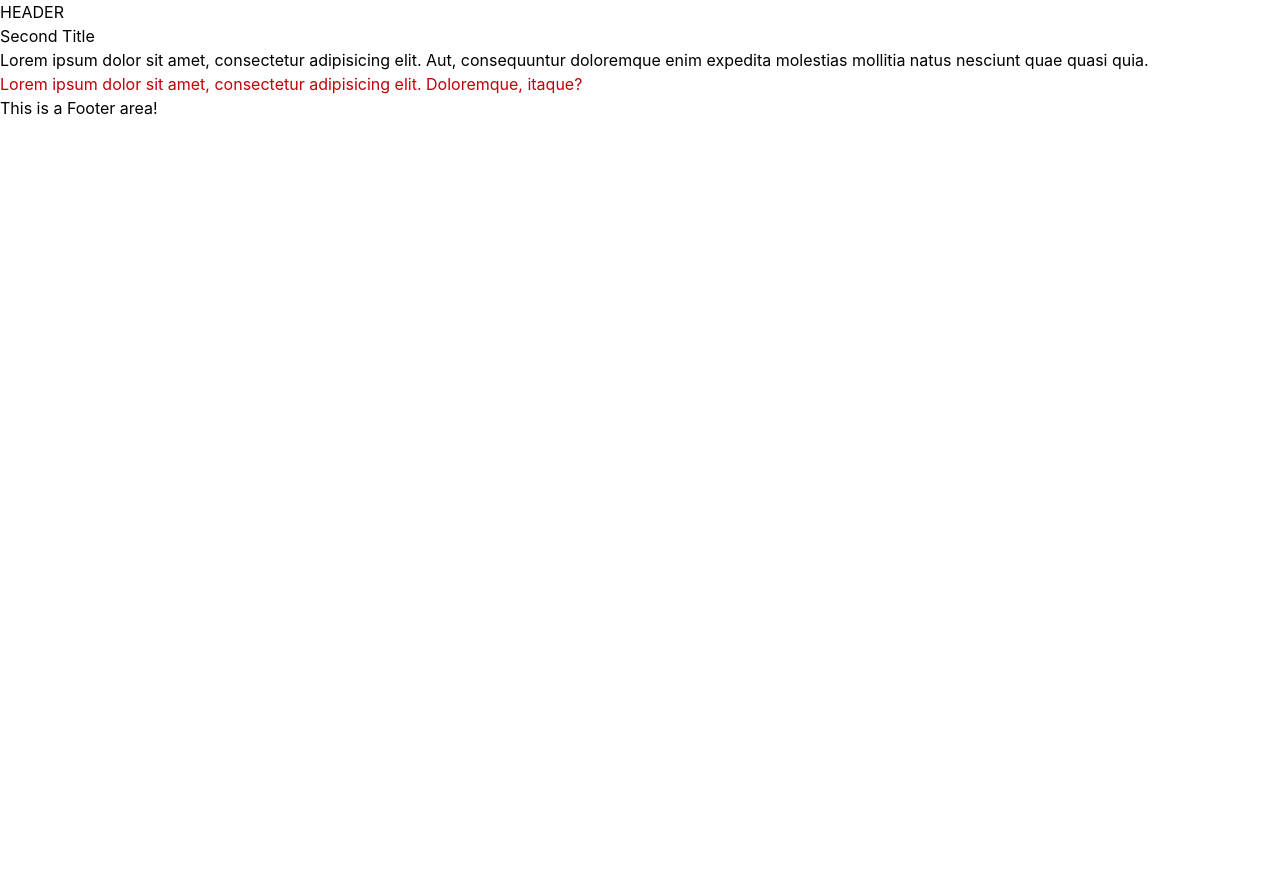
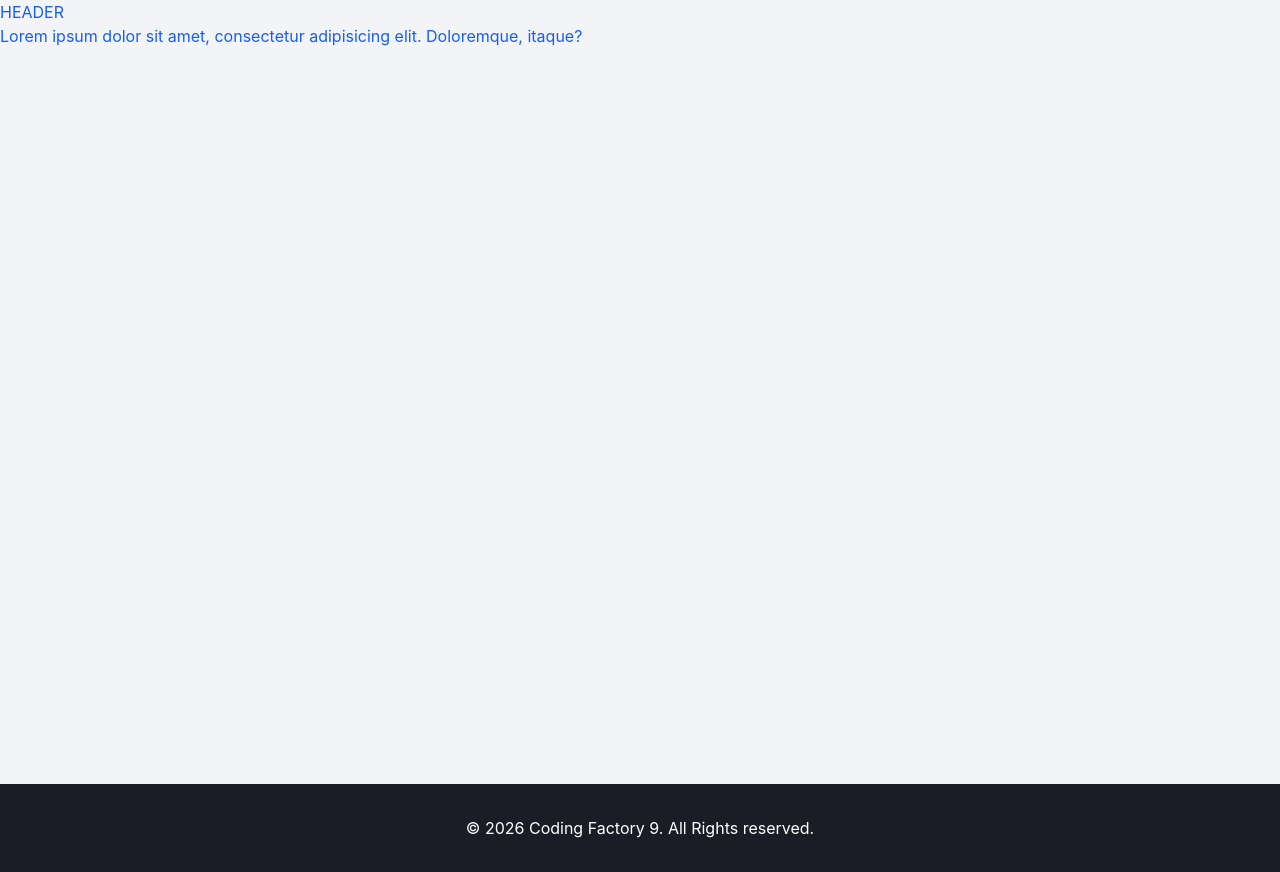
Before and after one commit to charis-89/cf9-react-app, a React (Vite) app: page / in a window 1280 px wide. Before the commit the page ends 800 px from the top, so only its background shows below. Built offline with nearby package versions, Linux system fonts and the light colour scheme.

Commit message:
feat(ui): implement ui on layout

```diff
--- a/src/App.tsx
+++ b/src/App.tsx
@@ -1,7 +1,7 @@
 //import FunctionalComponent from "./compenents/LessonTwo/FunctionalComponent.tsx";
 //import ClassComponent from "./compenents/LessonTwo/ClassComponent.tsx";
 //import ArrowFunctionalComponent from "./compenents/LessonTwo/ArrowFunctionalComponent.tsx";
-import ArrowFunctionalComponentWithProps from "./compenents/LessonThree/ArrowFunctionalComponentWithProps.tsx";
+//import ArrowFunctionalComponentWithProps from "./compenents/LessonThree/ArrowFunctionalComponentWithProps.tsx";
 import Layout from "./compenents/Layout.tsx";
 
 // type PropsA = {
@@ -73,12 +73,12 @@
 {/*          description="Lorem ipsum dolor sit amet, consectetur adipisicing elit. Aut, consequuntur doloremque enim expedita molestias mollitia natus nesciunt quae quasi quia.*/}
 {/*" />*/}
 
-      <Layout>
-          <ArrowFunctionalComponentWithProps
-              title="Second Title"
-              description="Lorem ipsum dolor sit amet, consectetur adipisicing elit. Aut, consequuntur doloremque enim expedita molestias mollitia natus nesciunt quae quasi quia."
-          />
-          <p className="text-red-700">Lorem ipsum dolor sit amet, consectetur adipisicing elit. Doloremque, itaque?</p>
+      <Layout addClasses="text-blue-600 bg-gray-100">
+          {/*<ArrowFunctionalComponentWithProps*/}
+          {/*    title="Second Title"*/}
+          {/*    description="Lorem ipsum dolor sit amet, consectetur adipisicing elit. Aut, consequuntur doloremque enim expedita molestias mollitia natus nesciunt quae quasi quia."*/}
+          {/*/>*/}
+          <p>Lorem ipsum dolor sit amet, consectetur adipisicing elit. Doloremque, itaque?</p>
       </Layout>
 
 
--- a/src/compenents/Footer.tsx
+++ b/src/compenents/Footer.tsx
@@ -1,11 +1,14 @@
 
 const Footer = () => {
+   const currentYear: number = new Date().getFullYear()
+
     return (
         <>
-            <footer>
-                This is a Footer area!
+            <footer className="bg-cf-dark-gray text-white">
+                <div className="container mx-auto py-8 text-center">
+                   &copy; {currentYear} Coding Factory 9. All Rights reserved.
+                </div>
             </footer>
-
         </>
     )
 }
--- a/src/compenents/Layout.tsx
+++ b/src/compenents/Layout.tsx
@@ -3,14 +3,17 @@
 
 interface LayoutProps {
     children: React.ReactNode;
+    addClasses?: string;
 }
 
-const Layout = ({children}:LayoutProps) => {
+const Layout = ({children, addClasses}:LayoutProps) => {
     return (
         <>
-            <Header/>
-            <main>{children}</main>
-            <Footer/>
+            <div className={addClasses}>
+              <Header/>
+              <main className="container ma-auto min-h-[95vh]">{children}</main>
+              <Footer/>
+            </div>
         </>
     )
 }
--- a/src/index.css
+++ b/src/index.css
@@ -1 +1,7 @@
 @import "tailwindcss";
+
+@theme {
+    --color-cf-dark-red: #7d2c2f;
+    --color-cf-gray: #69696c;
+    --color-cf-dark-gray: #1b1d26;
+}
```
